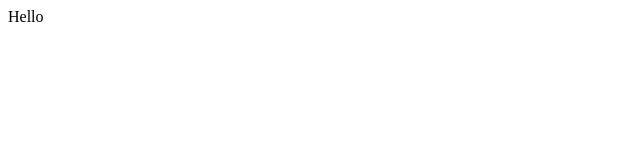
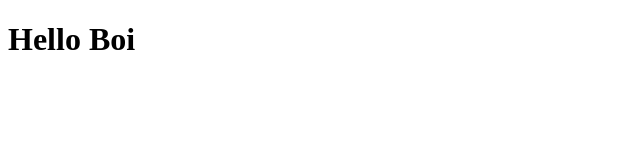
Before and after one commit to practice-home/git-practice, a plain HTML site: page index.html in a window 1280 px wide. Shown: the whole page, without its empty margins (0-640 px from the left). Drawn offline with Linux system fonts and the light colour scheme.

Commit message:
adding h1 tag

```diff
--- a/index.html
+++ b/index.html
@@ -7,6 +7,6 @@
     <title>Document</title>
 </head>
 <body>
-    Hello
+    <h1>Hello Boi</h1>
 </body>
 </html>
```
